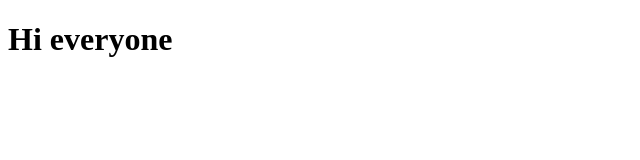
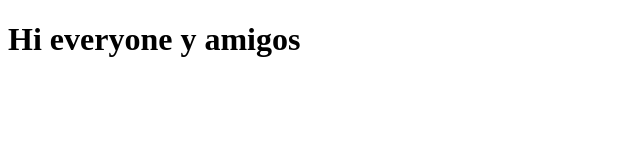
Before and after one commit to JairoSaltos/proyectoDemoCursoPrework, a plain HTML site: page index.html in a window 1280 px wide. Shown: the whole page, without its empty margins (0-640 px from the left). Drawn offline with Linux system fonts and the light colour scheme.

Commit message:
cambios 1

```diff
--- a/index.html
+++ b/index.html
@@ -7,7 +7,6 @@
     <title>Document</title>
 </head>
 <body>
-    <h1>Hi everyone</h1>
-
+    <h1>Hi everyone y amigos</h1>
 </body>
 </html>
```
